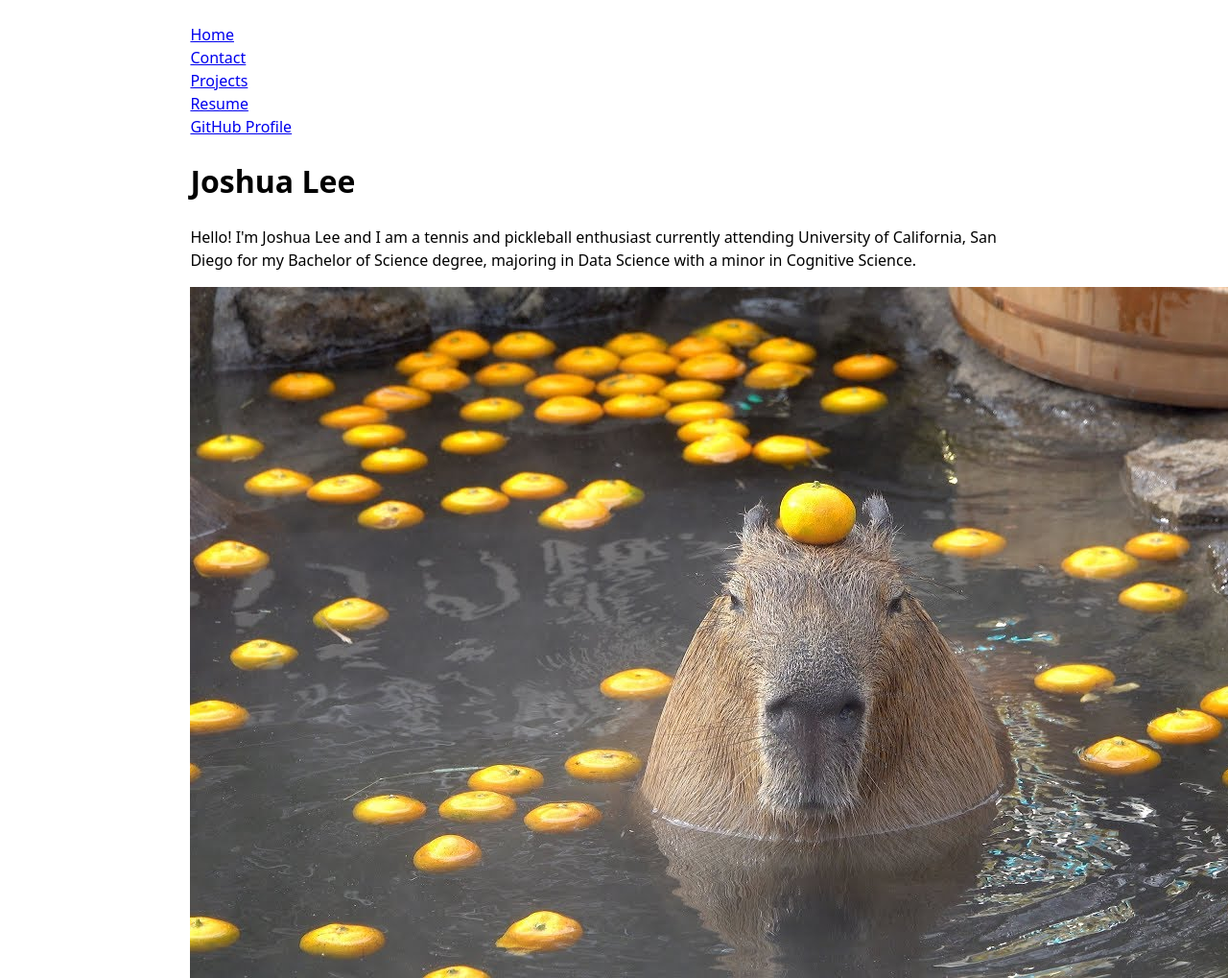
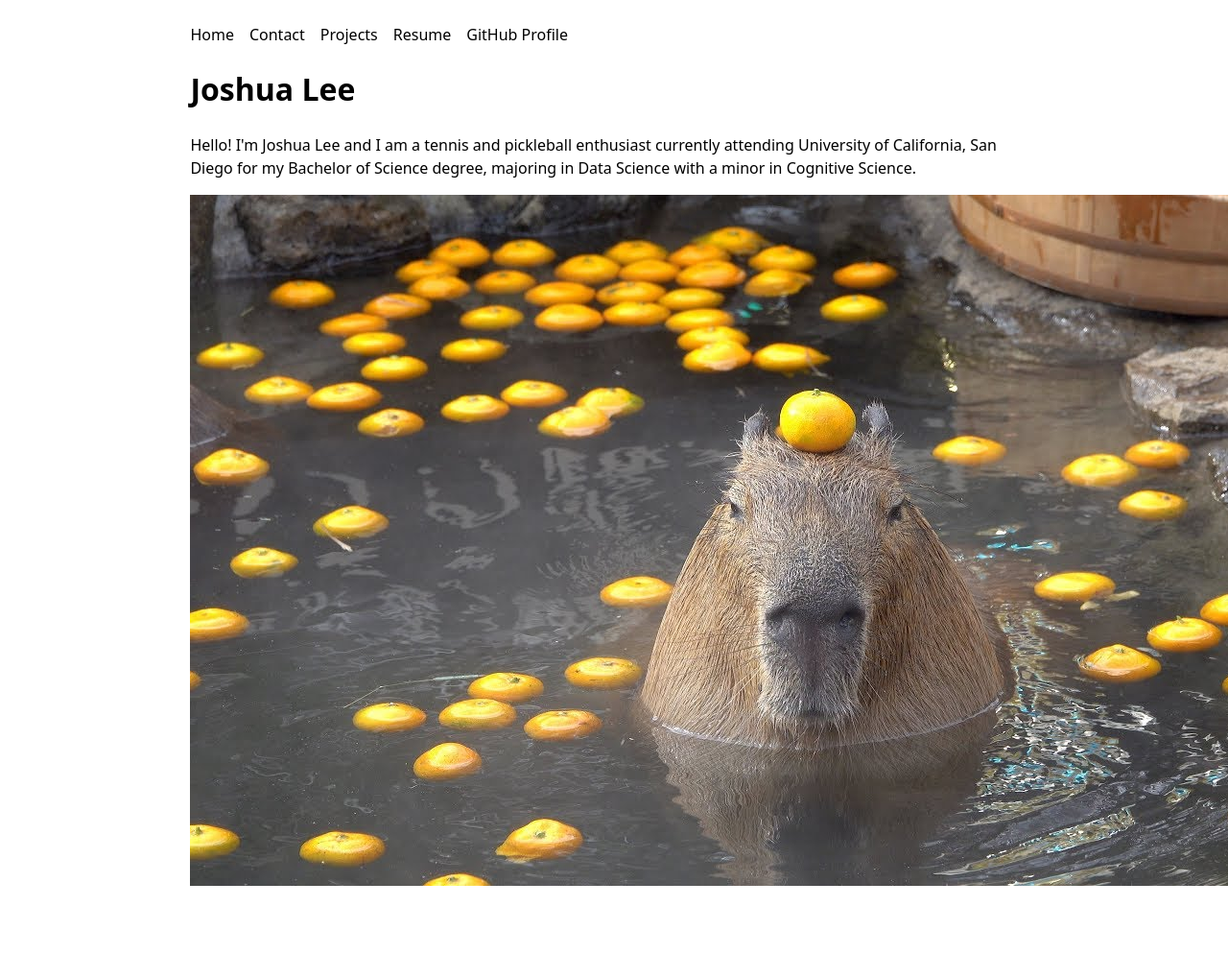
Before and after one commit to joshleh/portfolio, a plain HTML site: page index.html in a window 1280 px wide. Shown: the top 1019 px of the page at 96% size. After the commit the page ends 953 px from the top, so only its background shows below. Drawn offline with Linux system fonts and the light colour scheme.

Commit message:
lab 2 step 2.1
attempt 2

```diff
--- a/style.css
+++ b/style.css
@@ -11,7 +11,14 @@ body {
   }
 
   nav ul {
-    list-style: none;   /* Removes bullet points */
-    padding: 0;         /* Removes default padding */
-    margin: 0;          /* Removes default margin */
+    list-style: none;         /* Removes bullet points */
+    padding: 0;               /* Removes padding */
+    margin: 0;                /* Removes margin */
+    display: flex;            /* Horizontal navigation bar */
+    gap: 1rem;                /* Adds space between links */
 }
+
+nav a {
+    text-decoration: none;    /* Removes underline */
+    color: inherit;           /* Inherits default text color */
+}
```
